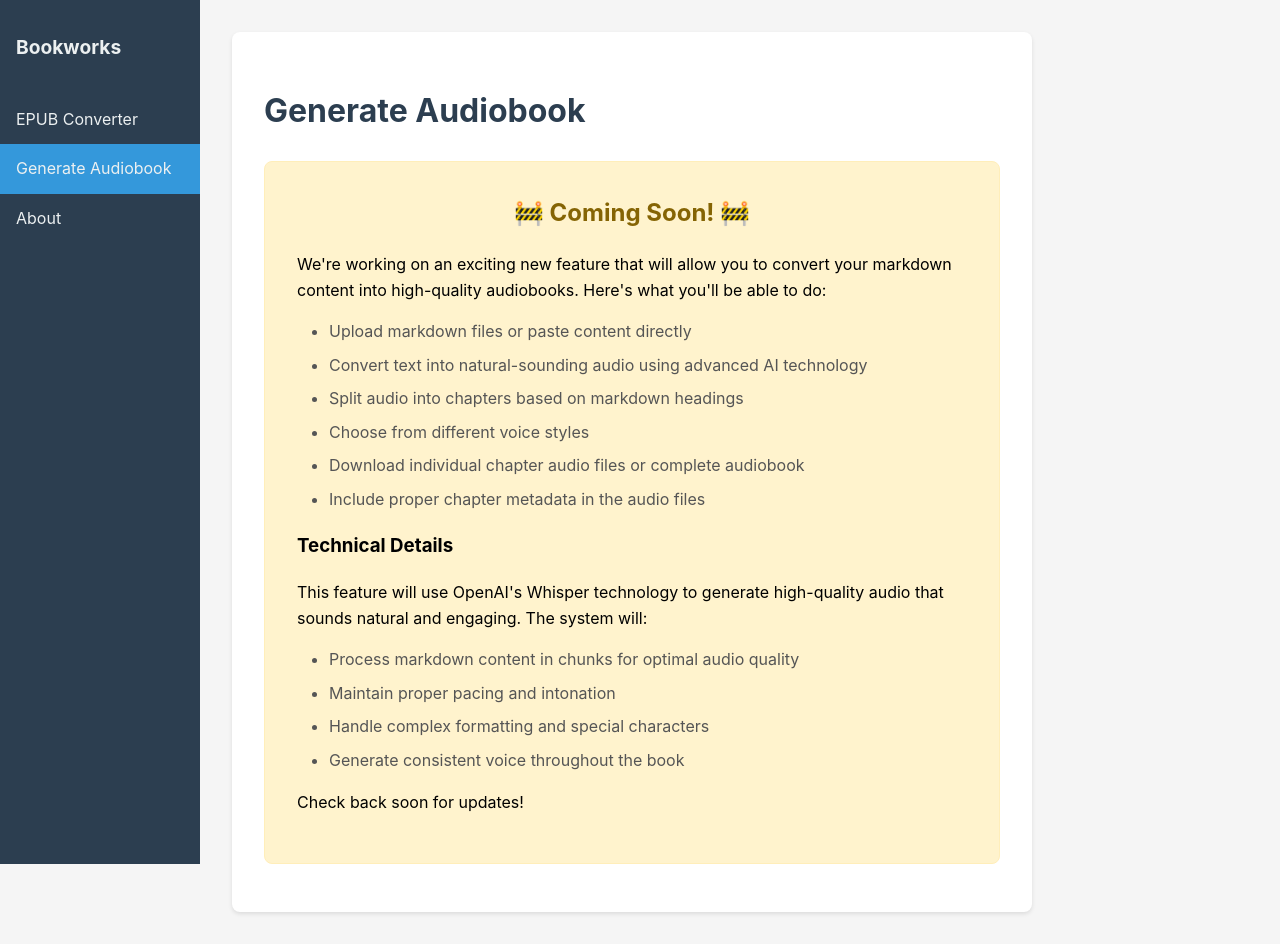
After one commit to rorads/bookworks, a Flask app: page /audiobook in a window 1280 px wide. The commit adds this page. Run offline with Flask 3, Linux system fonts and the light colour scheme; some libraries are stand-ins or nearby versions.

Commit message:
refactor to bookworks, create space for audio, cleanup

```diff
--- a/app.py
+++ b/app.py
@@ -1,6 +1,6 @@
 from flask import Flask, render_template, request, send_file, flash
 import os
-from md_publish import process_markdown_content
+from bookworks.md_publish import process_markdown_content
 from werkzeug.utils import secure_filename
 
 app = Flask(__name__)
@@ -34,5 +34,13 @@ def index():
 
     return render_template('index.html')
 
+@app.route('/audiobook')
+def audiobook():
+    return render_template('audiobook.html')
+
+@app.route('/about')
+def about():
+    return render_template('about.html')
+
 if __name__ == '__main__':
     app.run(debug=True)
--- /dev/null
+++ b/bookworks/__init__.py
@@ -0,0 +1,6 @@
+"""
+Bookworks - A suite of tools for converting and transforming books between different formats.
+"""
+
+__version__ = "0.1.0"
+__author__ = "Rory Scott"
--- /dev/null
+++ b/templates/audiobook.html
@@ -0,0 +1,59 @@
+{% extends "base.html" %}
+
+{% block title %}Generate Audiobook - Bookworks{% endblock %}
+
+{% block content %}
+<h1>Generate Audiobook</h1>
+
+<div class="under-construction">
+    <h2>🚧 Coming Soon! 🚧</h2>
+
+    <p>We're working on an exciting new feature that will allow you to convert your markdown content into high-quality audiobooks. Here's what you'll be able to do:</p>
+
+    <ul>
+        <li>Upload markdown files or paste content directly</li>
+        <li>Convert text into natural-sounding audio using advanced AI technology</li>
+        <li>Split audio into chapters based on markdown headings</li>
+        <li>Choose from different voice styles</li>
+        <li>Download individual chapter audio files or complete audiobook</li>
+        <li>Include proper chapter metadata in the audio files</li>
+    </ul>
+
+    <h3>Technical Details</h3>
+    <p>This feature will use OpenAI's Whisper technology to generate high-quality audio that sounds natural and engaging. The system will:</p>
+    <ul>
+        <li>Process markdown content in chunks for optimal audio quality</li>
+        <li>Maintain proper pacing and intonation</li>
+        <li>Handle complex formatting and special characters</li>
+        <li>Generate consistent voice throughout the book</li>
+    </ul>
+
+    <p>Check back soon for updates!</p>
+</div>
+
+<style>
+    .under-construction {
+        background: #fff3cd;
+        border: 1px solid #ffeeba;
+        padding: 2rem;
+        border-radius: 8px;
+        margin: 1rem 0;
+    }
+
+    .under-construction h2 {
+        color: #856404;
+        text-align: center;
+        margin-top: 0;
+    }
+
+    .under-construction ul {
+        margin: 1rem 0;
+        padding-left: 2rem;
+    }
+
+    .under-construction li {
+        margin: 0.5rem 0;
+        color: #555;
+    }
+</style>
+{% endblock %}
--- /dev/null
+++ b/templates/base.html
@@ -0,0 +1,128 @@
+<!DOCTYPE html>
+<html lang="en">
+<head>
+    <meta charset="UTF-8">
+    <meta name="viewport" content="width=device-width, initial-scale=1.0">
+    <title>{% block title %}Markdown Publisher{% endblock %}</title>
+    <style>
+        body {
+            font-family: -apple-system, BlinkMacSystemFont, "Segoe UI", Roboto, sans-serif;
+            line-height: 1.6;
+            margin: 0;
+            padding: 0;
+            background: #f5f5f5;
+            display: flex;
+        }
+        .sidebar {
+            width: 200px;
+            background: #2c3e50;
+            min-height: 100vh;
+            padding: 2rem 0;
+            color: white;
+            position: fixed;
+        }
+        .sidebar h2 {
+            padding: 0 1rem;
+            margin-top: 0;
+            font-size: 1.2rem;
+            color: #ecf0f1;
+        }
+        .sidebar nav {
+            margin-top: 2rem;
+        }
+        .sidebar nav a {
+            display: block;
+            padding: 0.75rem 1rem;
+            color: #ecf0f1;
+            text-decoration: none;
+            transition: background-color 0.2s;
+        }
+        .sidebar nav a:hover {
+            background: #34495e;
+        }
+        .sidebar nav a.active {
+            background: #3498db;
+        }
+        .main-content {
+            flex: 1;
+            margin-left: 200px;
+            padding: 2rem;
+            max-width: 800px;
+        }
+        .container {
+            background: white;
+            padding: 2rem;
+            border-radius: 8px;
+            box-shadow: 0 2px 4px rgba(0,0,0,0.1);
+        }
+        h1 {
+            color: #2c3e50;
+            margin-bottom: 1.5rem;
+        }
+        .form-group {
+            margin-bottom: 1.5rem;
+        }
+        label {
+            display: block;
+            margin-bottom: 0.5rem;
+            color: #34495e;
+            font-weight: 500;
+        }
+        input[type="text"],
+        textarea {
+            width: 100%;
+            padding: 0.5rem;
+            border: 1px solid #ddd;
+            border-radius: 4px;
+            font-size: 1rem;
+            font-family: inherit;
+        }
+        textarea {
+            min-height: 200px;
+            resize: vertical;
+        }
+        button {
+            background: #3498db;
+            color: white;
+            border: none;
+            padding: 0.75rem 1.5rem;
+            border-radius: 4px;
+            cursor: pointer;
+            font-size: 1rem;
+        }
+        button:hover {
+            background: #2980b9;
+        }
+        .flash {
+            padding: 1rem;
+            background: #e74c3c;
+            color: white;
+            border-radius: 4px;
+            margin-bottom: 1rem;
+        }
+    </style>
+</head>
+<body>
+    <div class="sidebar">
+        <h2>Bookworks</h2>
+        <nav>
+            <a href="{{ url_for('index') }}" {% if request.endpoint == 'index' %}class="active"{% endif %}>EPUB Converter</a>
+            <a href="{{ url_for('audiobook') }}" {% if request.endpoint == 'audiobook' %}class="active"{% endif %}>Generate Audiobook</a>
+            <a href="{{ url_for('about') }}" {% if request.endpoint == 'about' %}class="active"{% endif %}>About</a>
+        </nav>
+    </div>
+    <div class="main-content">
+        <div class="container">
+            {% with messages = get_flashed_messages() %}
+                {% if messages %}
+                    {% for message in messages %}
+                        <div class="flash">{{ message }}</div>
+                    {% endfor %}
+                {% endif %}
+            {% endwith %}
+
+            {% block content %}{% endblock %}
+        </div>
+    </div>
+</body>
+</html>
```
Also changed, not shown: bookworks/audio_gen.py (added, +47 -0 lines), bookworks/md_publish.py (added, +89 -0 lines), pyproject.toml (+4 -3 lines), templates/about.html (added, +62 -0 lines), templates/index.html (+4 -86 lines), tests/test_app.py (+1 -1 lines), README.md, 1 other file.
